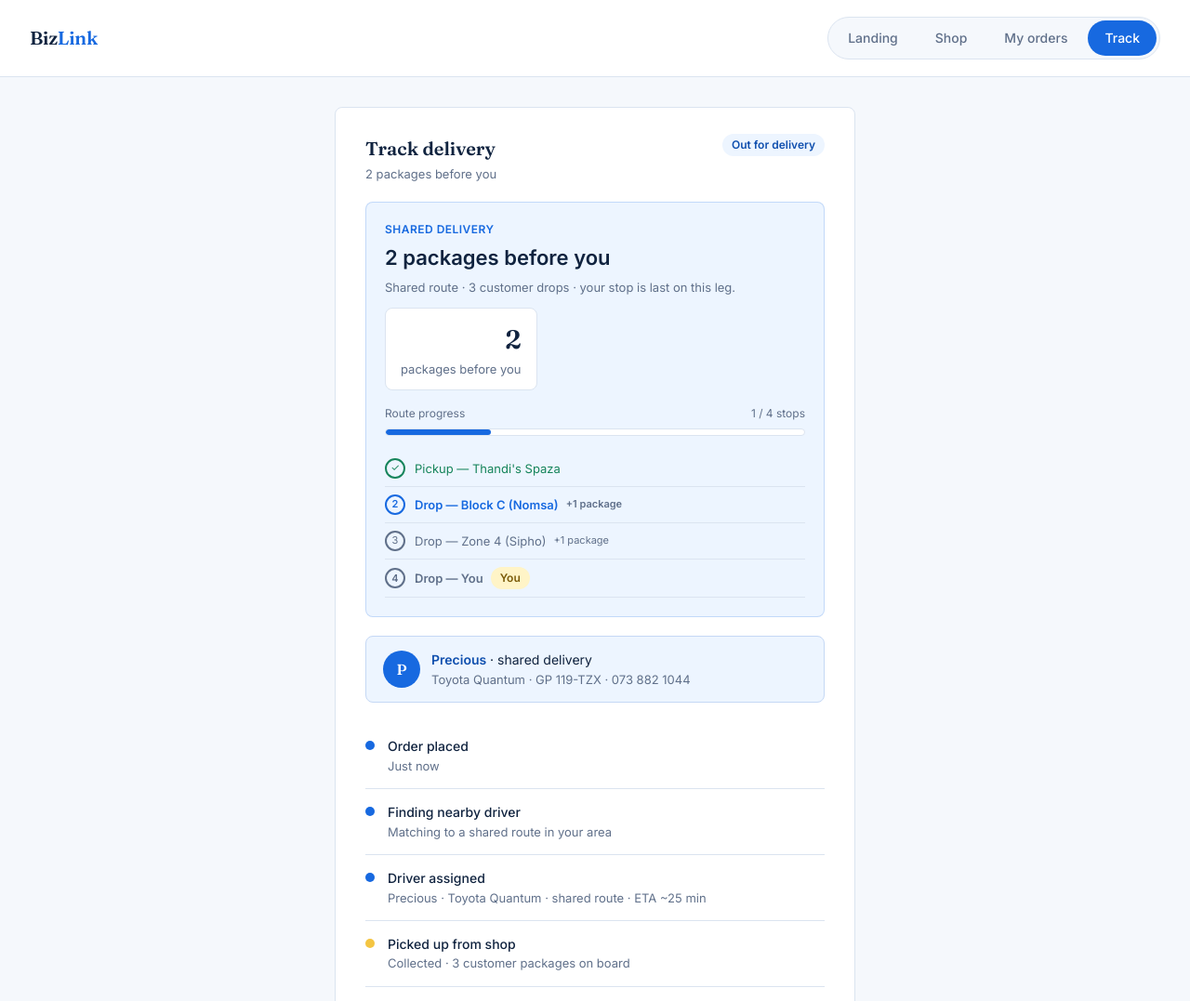
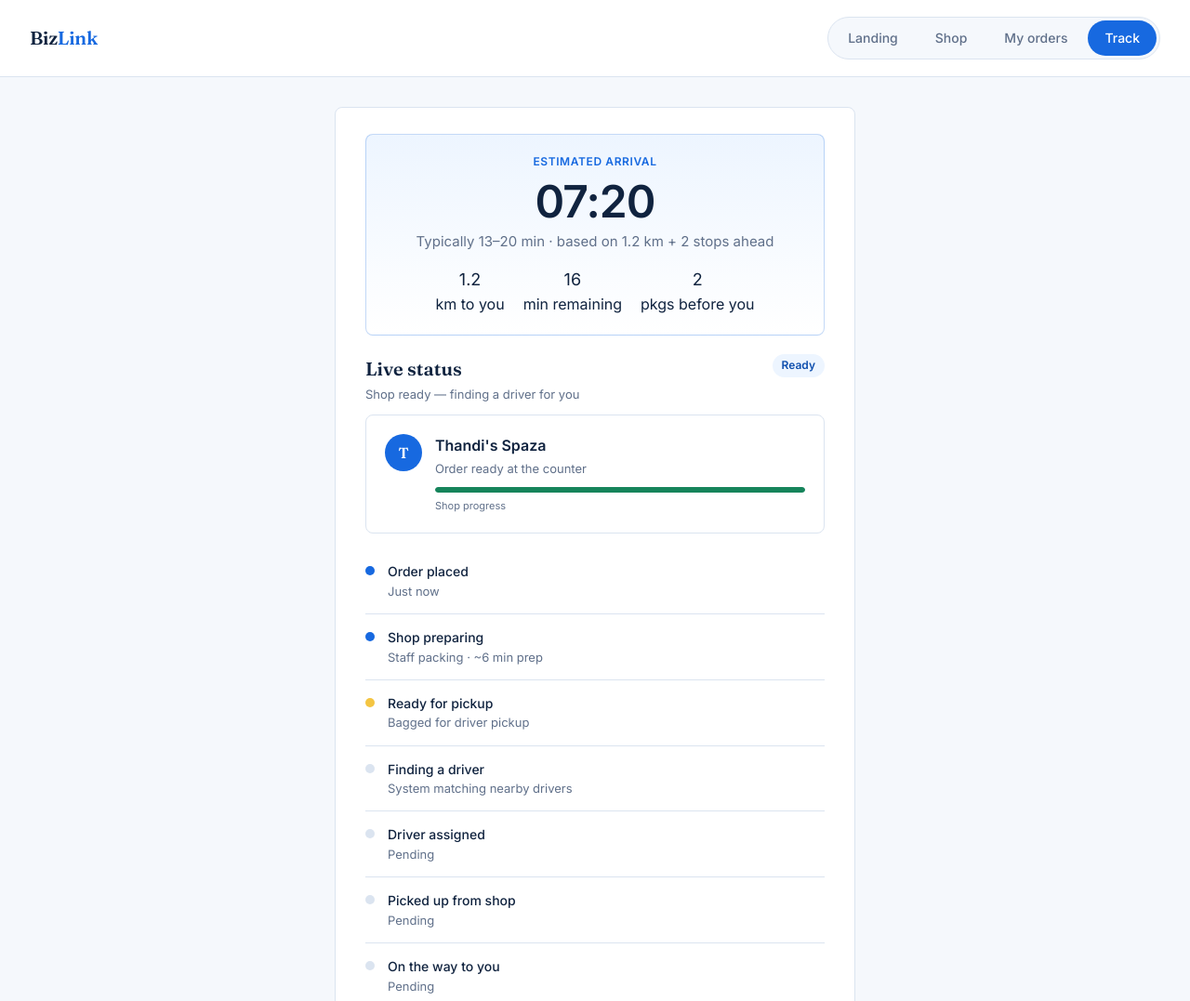
Before and after one commit to Lungaowen/bizlink, a plain HTML site: page docs/customer/track.html in a window 1280 px wide. Shown: the top 1077 px of the page at 93% size. Drawn offline with Linux system fonts and the light colour scheme.

Commit message:
Bolt-style tracking: distance ETA, business preparing, driver match, live arrival

```diff
--- a/docs/customer/track.html
+++ b/docs/customer/track.html
@@ -10,7 +10,6 @@
 <link rel="stylesheet" href="../assets/styles.css">
 </head>
 <body>
-
 <header class="top">
   <a class="wordmark" href="../index.html">Biz<em>Link</em></a>
   <div class="top-links">
@@ -24,50 +23,63 @@
 <main>
   <div class="app-shell" style="grid-template-columns:1fr;max-width:560px;margin:32px auto 0;">
     <div class="panel">
-      <div class="panel-head">
-        <div>
-          <h2>Track delivery</h2>
-          <div class="sub" id="track-sub">Finding a driver…</div>
+
+      <!-- Big ETA (Bolt / Uber style) -->
+      <div class="job-card" id="eta-hero" style="margin-bottom:20px;text-align:center;background:linear-gradient(180deg,var(--blue-tint),var(--white));border-color:rgba(23,105,224,.25);">
+        <div style="font-size:12px;font-weight:600;color:var(--blue);text-transform:uppercase;letter-spacing:.05em;" id="eta-label">Estimated arrival</div>
+        <div style="font-size:48px;font-weight:700;line-height:1.1;margin:8px 0 4px;letter-spacing:-.02em;" id="eta-clock">—</div>
+        <div style="font-size:15px;color:var(--muted);" id="eta-range">Calculating from distance…</div>
+        <div style="display:flex;justify-content:center;gap:20px;margin-top:16px;flex-wrap:wrap;">
+          <div><div class="num" style="font-size:18px;" id="dist-km">—</div><div class="label">km to you</div></div>
+          <div><div class="num" style="font-size:18px;" id="eta-mins-live">—</div><div class="label">min remaining</div></div>
+          <div><div class="num" style="font-size:18px;" id="pkg-before">—</div><div class="label">pkgs before you</div></div>
         </div>
-        <span class="status-pill waiting" id="track-pill">Finding driver</span>
       </div>
 
-      <!-- Shared route queue -->
-      <div class="job-card" id="shared-queue" style="margin-bottom:20px;background:var(--blue-tint);border-color:rgba(23,105,224,.2);">
-        <div style="display:flex;justify-content:space-between;align-items:flex-start;gap:12px;flex-wrap:wrap;">
-          <div>
-            <div style="font-size:12px;font-weight:600;color:var(--blue);text-transform:uppercase;letter-spacing:.04em;">Shared delivery</div>
-            <div style="font-size:22px;font-weight:600;margin-top:4px;" id="queue-headline">—</div>
-            <div style="font-size:13px;color:var(--muted);margin-top:4px;" id="queue-detail">Your order is on a consolidated route with nearby customers.</div>
-          </div>
-          <div style="text-align:right;">
-            <div class="stat" style="padding:12px 16px;min-width:100px;">
-              <div class="num" id="packages-before" style="font-size:28px;">—</div>
-              <div class="label">packages before you</div>
+      <div class="panel-head" style="margin-bottom:12px;">
+        <div>
+          <h2 style="font-size:20px;">Live status</h2>
+          <div class="sub" id="track-sub">Order received — sending to the shop…</div>
+        </div>
+        <span class="status-pill waiting" id="track-pill">Placed</span>
+      </div>
+
+      <!-- What the business is doing -->
+      <div class="job-card" id="biz-status" style="margin-bottom:16px;">
+        <div style="display:flex;gap:14px;align-items:flex-start;">
+          <div class="driver-avatar" id="biz-avatar" style="background:var(--blue);color:#fff;">T</div>
+          <div style="flex:1;">
+            <div style="font-weight:600;" id="biz-name">Thandi's Spaza</div>
+            <div style="font-size:13px;color:var(--muted);margin-top:2px;" id="biz-action">Receiving your order…</div>
+            <div style="margin-top:10px;height:6px;background:var(--paper);border-radius:99px;overflow:hidden;">
+              <div id="biz-bar" style="height:100%;width:8%;background:var(--yellow);border-radius:99px;transition:width .5s ease;"></div>
             </div>
+            <div style="font-size:11px;color:var(--muted);margin-top:6px;" id="biz-bar-label">Shop progress</div>
           </div>
         </div>
-        <div style="margin-top:16px;">
-          <div style="display:flex;justify-content:space-between;font-size:12px;color:var(--muted);margin-bottom:6px;">
-            <span>Route progress</span>
-            <span id="route-progress-label">0 / 4 stops</span>
-          </div>
-          <div style="height:8px;background:var(--white);border-radius:99px;overflow:hidden;border:1px solid var(--line);">
-            <div id="route-bar" style="height:100%;width:0%;background:var(--blue);border-radius:99px;transition:width .6s ease;"></div>
-          </div>
-        </div>
-        <ol id="stop-list" style="margin:16px 0 0;padding:0;list-style:none;font-size:13px;"></ol>
       </div>
 
-      <div class="banner driver" id="cust-driver" style="display:none;"></div>
+      <div class="banner driver" id="cust-driver" style="display:none;margin-bottom:16px;"></div>
+
+      <!-- Shared route (shown once driver is out) -->
+      <div class="job-card" id="shared-queue" style="display:none;margin-bottom:16px;background:var(--blue-tint);border-color:rgba(23,105,224,.2);">
+        <div style="font-size:12px;font-weight:600;color:var(--blue);text-transform:uppercase;letter-spacing:.04em;">Shared route</div>
+        <div style="font-size:15px;font-weight:600;margin:6px 0;" id="queue-headline">—</div>
+        <div style="height:8px;background:var(--white);border-radius:99px;overflow:hidden;border:1px solid var(--line);margin:10px 0;">
+          <div id="route-bar" style="height:100%;width:0%;background:var(--blue);border-radius:99px;transition:width .6s ease;"></div>
+        </div>
+        <ol id="stop-list" style="margin:0;padding:0;list-style:none;font-size:13px;"></ol>
+      </div>
 
       <ul class="timeline" id="cust-timeline">
-        <li class="done"><div class="dot"></div><div><div class="t-title">Order placed</div><div class="t-meta" id="t-placed">Just now</div></div></li>
-        <li class="active" id="step-find"><div class="dot"></div><div><div class="t-title">Finding nearby driver</div><div class="t-meta">Matching to a shared route in your area</div></div></li>
-        <li id="step-assign"><div class="dot"></div><div><div class="t-title">Driver assigned</div><div class="t-meta">Pending</div></div></li>
-        <li id="step-pickup"><div class="dot"></div><div><div class="t-title">Picked up from shop</div><div class="t-meta">Pending</div></div></li>
-        <li id="step-del"><div class="dot"></div><div><div class="t-title">Out for delivery</div><div class="t-meta">Pending</div></div></li>
-        <li id="step-done"><div class="dot"></div><div><div class="t-title">Delivered to you</div><div class="t-meta">Pending</div></div></li>
+        <li class="done" id="s0"><div class="dot"></div><div><div class="t-title">Order placed</div><div class="t-meta" id="t-placed">Just now</div></div></li>
+        <li class="active" id="s1"><div class="dot"></div><div><div class="t-title">Shop preparing</div><div class="t-meta" id="t-prep">Waiting for the business…</div></div></li>
+        <li id="s2"><div class="dot"></div><div><div class="t-title">Ready for pickup</div><div class="t-meta" id="t-ready">Pending</div></div></li>
+        <li id="s3"><div class="dot"></div><div><div class="t-title">Finding a driver</div><div class="t-meta" id="t-find">System matching nearby drivers</div></div></li>
+        <li id="s4"><div class="dot"></div><div><div class="t-title">Driver assigned</div><div class="t-meta" id="t-assign">Pending</div></div></li>
+        <li id="s5"><div class="dot"></div><div><div class="t-title">Picked up from shop</div><div class="t-meta" id="t-pickup">Pending</div></div></li>
+        <li id="s6"><div class="dot"></div><div><div class="t-title">On the way to you</div><div class="t-meta" id="t-way">Pending</div></div></li>
+        <li id="s7"><div class="dot"></div><div><div class="t-title">Delivered</div><div class="t-meta" id="t-done">Pending</div></div></li>
       </ul>
 
       <div class="cta-row" style="margin-top:20px;">
@@ -79,142 +91,248 @@
 </main>
 
 <script>
-  /* Shared route simulation: stops before the customer */
-  var stops = [
-    { id: 1, label: 'Pickup — Thandi\'s Spaza', type: 'pickup', packages: 0 },
-    { id: 2, label: 'Drop — Block C (Nomsa)', type: 'drop', packages: 1, other: true },
-    { id: 3, label: 'Drop — Zone 4 (Sipho)', type: 'drop', packages: 1, other: true },
-    { id: 4, label: 'Drop — You', type: 'drop', packages: 1, you: true }
-  ];
-  // Packages before the customer = other drops that come first
-  var packagesBeforeYou = stops.filter(function (s) { return s.other; }).length; // 2
-  var totalDrops = stops.filter(function (s) { return s.type === 'drop'; }).length; // 3
-  var currentStopIndex = 0; // 0 = not started on route yet
+/**
+ * Distance-based ETA (Bolt / Uber style simulation)
+ * prepMins + (driverToShopKm / speed) + (shopToYouKm / speed) + (pkgsBefore * stopMins)
+ */
+(function () {
+  var AVG_SPEED_KMH = 28; // township mixed traffic
+  var PREP_MINS = 6;      // business packing
+  var STOP_MINS = 3;      // each drop before you
+  var MATCH_MINS = 2;     // system finding driver
 
   var order = null;
   try { order = JSON.parse(sessionStorage.getItem('bizlink_customer_order') || 'null'); } catch (e) {}
-  if (order) {
-    document.getElementById('t-placed').textContent =
-      'Order total R ' + order.total + ' · ' + (order.addr || '') +
-      (order.scheduleSlot ? ' · ' + order.scheduleSlot : '');
+
+  // Distance inputs (from checkout or defaults)
+  var shopToYouKm = (order && order.distanceKm) || 1.2;
+  var driverToShopKm = 2.4; // simulated nearest driver
+  var packagesBefore = 2;
+  var shopName = (order && order.shopName) || "Thandi's Spaza";
+
+  function travelMins(km) {
+    return Math.round((km / AVG_SPEED_KMH) * 60);
   }
 
-  function packagesStillBefore() {
-    // Count other-customer drops that are still ahead of "you" and not yet completed
-    var count = 0;
-    for (var i = 0; i < stops.length; i++) {
-      if (stops[i].you) break;
-      if (stops[i].other && i >= currentStopIndex) count += stops[i].packages || 1;
+  function totalEtaMinutes(stage) {
+    // Remaining time depends on how far along the flow we are
+    var driveToShop = travelMins(driverToShopKm);
+    var driveToYou = travelMins(shopToYouKm);
+    var shared = packagesBefore * STOP_MINS;
+    switch (stage) {
+      case 'placed':
+      case 'preparing':
+        return PREP_MINS + MATCH_MINS + driveToShop + driveToYou + shared;
+      case 'ready':
+        return MATCH_MINS + driveToShop + driveToYou + shared;
+      case 'finding':
+        return MATCH_MINS + driveToShop + driveToYou + shared;
+      case 'assigned':
+        return driveToShop + driveToYou + shared;
+      case 'picked':
+        return driveToYou + shared;
+      case 'enroute':
+        return Math.max(2, driveToYou + packagesBefore * STOP_MINS);
+      case 'next':
+        return Math.max(2, driveToYou);
+      case 'delivered':
+        return 0;
+      default:
+        return PREP_MINS + MATCH_MINS + driveToShop + driveToYou + shared;
     }
-    return count;
   }
 
-  function renderQueue() {
-    var before = packagesStillBefore();
-    var el = document.getElementById('packages-before');
-    el.textContent = before;
-    var headline = document.getElementById('queue-headline');
-    var detail = document.getElementById('queue-detail');
+  function formatClock(minsFromNow) {
+    var d = new Date(Date.now() + minsFromNow * 60000);
+    var h = d.getHours(), m = d.getMinutes();
+    return (h < 10 ? '0' : '') + h + ':' + (m < 10 ? '0' : '') + m;
+  }
 
-    if (before === 0 && currentStopIndex > 0) {
-      headline.textContent = 'You\'re next';
-      detail.textContent = 'No packages ahead — driver is heading to you now.';
-    } else if (before === 0 && currentStopIndex === 0) {
-      headline.textContent = packagesBeforeYou + ' packages on this route before you';
-      detail.textContent = 'Shared with ' + packagesBeforeYou + ' other customer' +
-        (packagesBeforeYou === 1 ? '' : 's') + ' · ' + totalDrops + ' drops total.';
-    } else {
-      headline.textContent = before + ' package' + (before === 1 ? '' : 's') + ' before you';
-      detail.textContent = 'Shared route · ' + totalDrops + ' customer drops · your stop is last on this leg.';
+  function setTimeline(activeIndex) {
+    for (var i = 0; i <= 7; i++) {
+      var el = document.getElementById('s' + i);
+      if (!el) continue;
+      if (i < activeIndex) el.className = 'done';
+      else if (i === activeIndex) el.className = 'active';
+      else el.className = '';
     }
+  }
 
-    var doneStops = Math.min(currentStopIndex, stops.length);
-    document.getElementById('route-progress-label').textContent =
-      doneStops + ' / ' + stops.length + ' stops';
+  function updateEta(stage) {
+    var mins = totalEtaMinutes(stage);
+    document.getElementById('eta-mins-live').textContent = mins;
+    document.getElementById('eta-clock').textContent = mins === 0 ? 'Now' : formatClock(mins);
+    document.getElementById('dist-km').textContent = shopToYouKm.toFixed(1);
+    document.getElementById('pkg-before').textContent = packagesBefore;
+
+    var rangeLow = Math.max(1, mins - 3);
+    var rangeHigh = mins + 4;
+    document.getElementById('eta-range').textContent =
+      mins === 0
+        ? 'Delivered'
+        : 'Typically ' + rangeLow + '–' + rangeHigh + ' min · based on ' +
+          shopToYouKm.toFixed(1) + ' km + ' + packagesBefore + ' stops ahead';
+  }
+
+  function setBiz(action, barPct, avatarLetter) {
+    document.getElementById('biz-name').textContent = shopName;
+    document.getElementById('biz-action').textContent = action;
+    document.getElementById('biz-bar').style.width = barPct + '%';
+    if (avatarLetter) document.getElementById('biz-avatar').textContent = avatarLetter;
+  }
+
+  var stops = [
+    { label: 'Pickup — ' + shopName, type: 'pickup' },
+    { label: 'Drop — Block C (nearby)', other: true },
+    { label: 'Drop — Zone 4 (nearby)', other: true },
+    { label: 'Drop — You', you: true }
+  ];
+  var currentStopIndex = 0;
+
+  function renderStops() {
+    document.getElementById('shared-queue').style.display = 'block';
+    document.getElementById('queue-headline').textContent =
+      packagesBefore === 0 ? "You're next on the route" : packagesBefore + ' package(s) before you';
     document.getElementById('route-bar').style.width =
-      Math.round((doneStops / stops.length) * 100) + '%';
-
-    var list = document.getElementById('stop-list');
-    list.innerHTML = stops.map(function (s, i) {
-      var state = i < currentStopIndex ? 'done' : (i === currentStopIndex ? 'active' : 'pending');
-      var badge = s.you
-        ? '<span class="status-pill waiting" style="margin-left:8px;">You</span>'
-        : (s.other ? '<span style="margin-left:8px;font-size:11px;color:var(--muted);">+1 package</span>' : '');
+      Math.round((currentStopIndex / stops.length) * 100) + '%';
+    document.getElementById('stop-list').innerHTML = stops.map(function (s, i) {
+      var state = i < currentStopIndex ? 'done' : (i === currentStopIndex ? 'active' : '');
       var color = state === 'done' ? 'var(--success)' : (state === 'active' ? 'var(--blue)' : 'var(--muted)');
-      var weight = state === 'active' || s.you ? '600' : '400';
-      return '<li style="display:flex;align-items:center;padding:8px 0;border-bottom:1px solid var(--line);color:' + color + ';font-weight:' + weight + ';">' +
-        '<span style="width:22px;height:22px;border-radius:50%;border:2px solid currentColor;display:inline-flex;align-items:center;justify-content:center;font-size:11px;margin-right:10px;flex-shrink:0;">' +
-        (state === 'done' ? '✓' : (i + 1)) + '</span>' +
-        s.label + badge +
-      '</li>';
+      var badge = s.you ? ' <span class="status-pill waiting">You</span>' : (s.other ? ' · +1 pkg' : '');
+      return '<li style="padding:6px 0;color:' + color + ';font-weight:' + (s.you || state === 'active' ? '600' : '400') + ';">' +
+        (state === 'done' ? '✓ ' : (i + 1) + '. ') + s.label + badge + '</li>';
     }).join('');
   }
 
-  renderQueue();
+  // Initial order line
+  if (order) {
+    document.getElementById('t-placed').textContent =
+      'R ' + order.total + ' · ' + (order.addr || '') +
+      (order.scheduleSlot ? ' · ' + order.scheduleSlot : '');
+  }
+  document.getElementById('biz-avatar').textContent = shopName.charAt(0);
+  updateEta('placed');
+  setBiz('Order received — preparing your items…', 15);
 
-  // Simulate: find driver → assign → progress shared stops → deliver to you
+  // ---- Staged simulation (realistic pacing) ----
+
+  // 1) Shop preparing
   setTimeout(function () {
-    document.getElementById('step-find').className = 'done';
-    document.getElementById('step-assign').className = 'active';
-    document.getElementById('step-assign').querySelector('.t-meta').textContent =
-      'Precious · Toyota Quantum · shared route · ETA ~25 min';
+    setTimeline(1);
+    setBiz('Packing your order…', 45);
+    document.getElementById('t-prep').textContent = 'Staff packing · ~' + PREP_MINS + ' min prep';
+    document.getElementById('track-sub').textContent = shopName + ' is preparing your order';
+    document.getElementById('track-pill').textContent = 'Preparing';
+    document.getElementById('track-pill').className = 'status-pill waiting';
+    updateEta('preparing');
+  }, 1500);
+
+  // 2) Ready for pickup
+  setTimeout(function () {
+    setTimeline(2);
+    setBiz('Order ready at the counter', 100);
+    document.getElementById('biz-bar').style.background = 'var(--success)';
+    document.getElementById('t-ready').textContent = 'Bagged for driver pickup';
+    document.getElementById('track-sub').textContent = 'Shop ready — finding a driver for you';
+    document.getElementById('track-pill').textContent = 'Ready';
+    document.getElementById('track-pill').className = 'status-pill collecting';
+    updateEta('ready');
+  }, 4000);
+
+  // 3) System finding driver
+  setTimeout(function () {
+    setTimeline(3);
+    document.getElementById('t-find').textContent =
+      'Searching ' + driverToShopKm.toFixed(1) + ' km radius · shared routes preferred';
+    document.getElementById('track-sub').textContent = 'Matching you with a nearby driver…';
+    document.getElementById('track-pill').textContent = 'Finding driver';
+    updateEta('finding');
+  }, 5500);
+
+  // 4) Driver assigned
+  setTimeout(function () {
+    setTimeline(4);
+    var driveMin = travelMins(driverToShopKm);
+    document.getElementById('t-assign').textContent =
+      'Precious · Quantum · ' + driverToShopKm.toFixed(1) + ' km away · ~' + driveMin + ' min to shop';
     document.getElementById('track-sub').textContent =
-      packagesBeforeYou + ' packages before you on this shared run';
+      'Driver on the way to ' + shopName;
     document.getElementById('track-pill').textContent = 'Driver assigned';
     document.getElementById('track-pill').className = 'status-pill collecting';
     var card = document.getElementById('cust-driver');
     card.style.display = 'flex';
     card.innerHTML =
       '<div class="driver-info"><div class="driver-avatar">P</div><div>' +
-      '<div class="driver-line"><b>Precious</b> · shared delivery</div>' +
-      '<div class="driver-meta">Toyota Quantum · GP 119-TZX · 073 882 1044</div></div></div>';
-  }, 2200);
+      '<div class="driver-line"><b>Precious</b> is heading to the shop</div>' +
+      '<div class="driver-meta">Toyota Quantum · GP 119-TZX · 073 882 1044 · ' +
+      driverToShopKm.toFixed(1) + ' km away</div></div></div>';
+    updateEta('assigned');
+  }, 7500);
 
-  // Pickup done → start route (stop 0 complete)
+  // 5) Picked up
   setTimeout(function () {
-    document.getElementById('step-assign').className = 'done';
-    document.getElementById('step-pickup').className = 'active';
-    document.getElementById('step-pickup').querySelector('.t-meta').textContent =
-      'Collected · ' + totalDrops + ' customer packages on board';
-    document.getElementById('track-sub').textContent =
-      packagesBeforeYou + ' packages before you';
-    document.getElementById('track-pill').textContent = 'Out for delivery';
+    setTimeline(5);
+    setBiz('Handed to driver — order left the shop', 100);
+    document.getElementById('t-pickup').textContent =
+      'Collected · ' + (packagesBefore + 1) + ' packages on this shared run';
+    document.getElementById('track-sub').textContent = 'Picked up — on the shared route';
+    document.getElementById('track-pill').textContent = 'Picked up';
+    document.getElementById('cust-driver').querySelector('.driver-line').innerHTML =
+      '<b>Precious</b> has your order';
     currentStopIndex = 1;
-    renderQueue();
-  }, 4500);
+    renderStops();
+    updateEta('picked');
+  }, 10000);
 
-  // First other drop done → 1 package before you
+  // 6) En route — first other drop
   setTimeout(function () {
-    document.getElementById('step-pickup').className = 'done';
-    document.getElementById('step-del').className = 'active';
-    document.getElementById('step-del').querySelector('.t-meta').textContent =
-      '1 package delivered · still 1 before you';
+    setTimeline(6);
+    packagesBefore = 1;
     currentStopIndex = 2;
-    renderQueue();
+    renderStops();
+    document.getElementById('t-way').textContent =
+      '1 package before you · ' + shopToYouKm.toFixed(1) + ' km remaining after that';
     document.getElementById('track-sub').textContent = '1 package before you';
-  }, 7000);
+    document.getElementById('track-pill').textContent = 'On the way';
+    updateEta('enroute');
+  }, 12500);
 
-  // Second other drop → you're next
+  // 7) You're next
   setTimeout(function () {
-    document.getElementById('step-del').querySelector('.t-meta').textContent =
-      'You\'re next — driver is on the way to your landmark';
+    packagesBefore = 0;
     currentStopIndex = 3;
-    renderQueue();
-    document.getElementById('track-sub').textContent = 'You\'re next — 0 packages before you';
-  }, 9500);
+    renderStops();
+    document.getElementById('t-way').textContent =
+      "You're next · " + shopToYouKm.toFixed(1) + ' km · ~' + travelMins(shopToYouKm) + ' min';
+    document.getElementById('track-sub').textContent = "You're next — driver is coming to you";
+    document.getElementById('pkg-before').textContent = '0';
+    updateEta('next');
+  }, 15000);
 
-  // Delivered to you
+  // 8) Delivered
   setTimeout(function () {
-    document.getElementById('step-del').className = 'done';
-    document.getElementById('step-done').className = 'active';
-    document.getElementById('step-done').querySelector('.t-meta').textContent =
-      'Enjoy — shared route completed';
-    document.getElementById('track-sub').textContent = 'Delivered';
+    setTimeline(7);
+    packagesBefore = 0;
+    currentStopIndex = 4;
+    renderStops();
+    document.getElementById('t-done').textContent = 'Enjoy — rate the driver in the full app';
+    document.getElementById('track-sub').textContent = 'Delivered to your landmark';
     document.getElementById('track-pill').textContent = 'Delivered';
     document.getElementById('track-pill').className = 'status-pill delivered';
-    currentStopIndex = 4;
-    renderQueue();
-  }, 12000);
+    document.getElementById('eta-label').textContent = 'Arrived';
+    document.getElementById('cust-driver').querySelector('.driver-line').innerHTML =
+      '<b>Precious</b> completed your delivery';
+    updateEta('delivered');
+
+    // Persist delivered on historic order if present
+    try {
+      if (order) {
+        order.status = 'delivered';
+        sessionStorage.setItem('bizlink_customer_order', JSON.stringify(order));
+      }
+    } catch (e) {}
+  }, 17500);
+})();
 </script>
 </body>
 </html>
```
